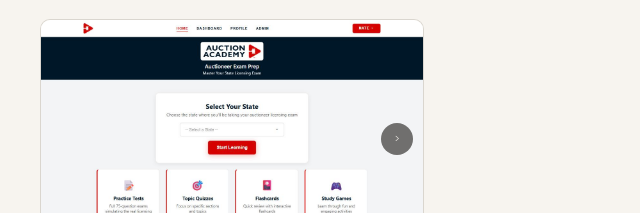
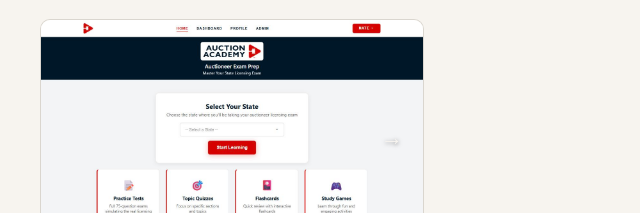
Before and after one commit to nathanlakey/nathan-portfolio, a Next.js app: page / in a window 1280 px wide. Shown: the part 1560-1773 px from the top of the page, without its empty margins (0-640 px from the left). Built offline with nearby package versions, Linux system fonts and the light colour scheme.

Commit message:
Use minimal line arrows for carousel navigation

```diff
--- a/src/components/Work.tsx
+++ b/src/components/Work.tsx
@@ -114,26 +114,28 @@ export default function Work() {
                   <button
                     onClick={(e) => { e.stopPropagation(); setActiveImages(prev => ({ ...prev, [p.id]: (prev[p.id] ?? 0) - 1 })) }}
                     style={{
-                      position: 'absolute', left: '10px', top: '50%', transform: 'translateY(-50%)',
-                      background: 'rgba(26,24,20,0.6)', border: 'none', color: '#f7f4ef',
-                      width: '32px', height: '32px', borderRadius: '50%', cursor: 'pointer',
-                      fontSize: '16px', display: 'flex', alignItems: 'center', justifyContent: 'center',
+                      position: 'absolute', left: '12px', top: '50%',
+                      transform: 'translateY(-50%)', background: 'none', border: 'none',
+                      color: '#f7f4ef', cursor: 'pointer', fontSize: '22px',
+                      fontWeight: 300, lineHeight: 1, padding: '4px 8px',
+                      textShadow: '0 1px 4px rgba(0,0,0,0.5)',
                     }}
                   >
-                    ‹
+                    ←
                   </button>
                 )}
                 {p.images.length > 1 && activeIndex < p.images.length - 1 && (
                   <button
                     onClick={(e) => { e.stopPropagation(); setActiveImages(prev => ({ ...prev, [p.id]: (prev[p.id] ?? 0) + 1 })) }}
                     style={{
-                      position: 'absolute', right: '10px', top: '50%', transform: 'translateY(-50%)',
-                      background: 'rgba(26,24,20,0.6)', border: 'none', color: '#f7f4ef',
-                      width: '32px', height: '32px', borderRadius: '50%', cursor: 'pointer',
-                      fontSize: '16px', display: 'flex', alignItems: 'center', justifyContent: 'center',
+                      position: 'absolute', right: '12px', top: '50%',
+                      transform: 'translateY(-50%)', background: 'none', border: 'none',
+                      color: '#f7f4ef', cursor: 'pointer', fontSize: '22px',
+                      fontWeight: 300, lineHeight: 1, padding: '4px 8px',
+                      textShadow: '0 1px 4px rgba(0,0,0,0.5)',
                     }}
                   >
-                    ›
+                    →
                   </button>
                 )}
               </div>
```
